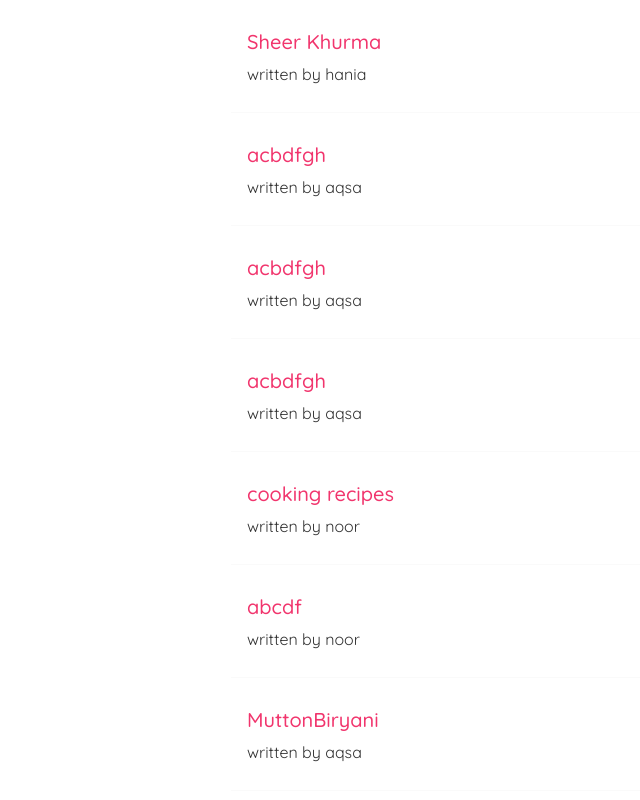
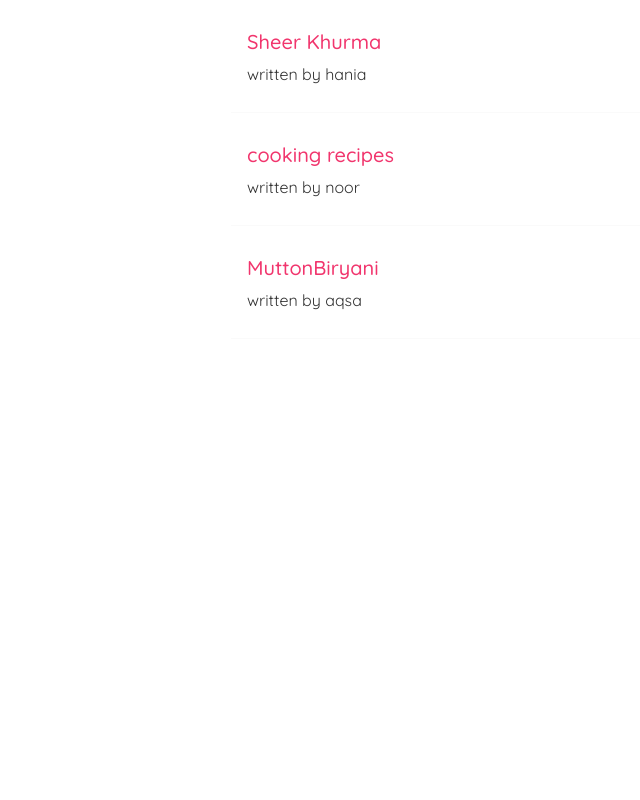
Before and after one commit to kiran-frontend-developer/df-dishes, a React (Create React App) app: page / in a window 1280 px wide. Shown: the part 378-1178 px from the top of the page, without its empty margins (109-749 px from the left). After the commit the page ends 800 px from the top, so only its background shows below. Built offline with nearby package versions, Linux system fonts and the light colour scheme; data requests are answered from the project's data file.

Commit message:
Delete blogs

```diff
--- a/data/db.json
+++ b/data/db.json
@@ -19,34 +19,10 @@
       "author": "hania"
     },
     {
-      "title": "acbdfgh",
-      "body": "fghyjk",
-      "author": "aqsa",
-      "id": 4
-    },
-    {
-      "title": "acbdfgh",
-      "body": "fghyjk",
-      "author": "aqsa",
-      "id": 5
-    },
-    {
-      "title": "acbdfgh",
-      "body": "fghyjk",
-      "author": "aqsa",
-      "id": 6
-    },
-    {
       "title": "cooking recipes",
       "body": "bryni",
       "author": "noor",
       "id": 7
-    },
-    {
-      "title": "abcdf",
-      "body": "ghj",
-      "author": "noor",
-      "id": 8
     },
     {
       "title": "MuttonBiryani",
--- a/src/BlogDetails.js
+++ b/src/BlogDetails.js
@@ -1,10 +1,22 @@
 import React from 'react'
-import { useParams } from 'react-router-dom';
+import { useHistory, useParams } from 'react-router-dom';
 import useFetch from './useFetch';
 const BlogDetails = () => {
     const {id} = useParams();
-    const{data:blog,error,isPending} = useFetch('http://localhost:8000/blogs/' + id);
-  return (
+    const history = useHistory();
+    const{data:blog,error,isPending} = useFetch(`http://localhost:8000/blogs/${id}`);
+    console.log(blog);
+
+    //delete blog function
+    const handleDelete =() =>{
+      fetch(`http://localhost:8000/blogs/${blog.id}`,{
+      method:"DELETE",
+    }).then(()=>{
+     history.push("/");
+      console.log("blog deleted");
+    })
+    };
+      return (
   <div className="blog-details">
     {isPending && <div> Loading...</div>}
     {error && <div>{error}</div>}
@@ -13,6 +25,13 @@ const BlogDetails = () => {
         <h2>{blog.title}</h2>
         <p>written by {blog.author}</p>
         <div>{blog.body}</div>
+        <button
+            onClick={handleDelete}
+            className="btn btn-outline-danger d-grid gap-2 col-6 mx-auto"
+            // type="button"
+          >
+            Delete Blog
+          </button>
       </article>
     )}
      </div>
```
